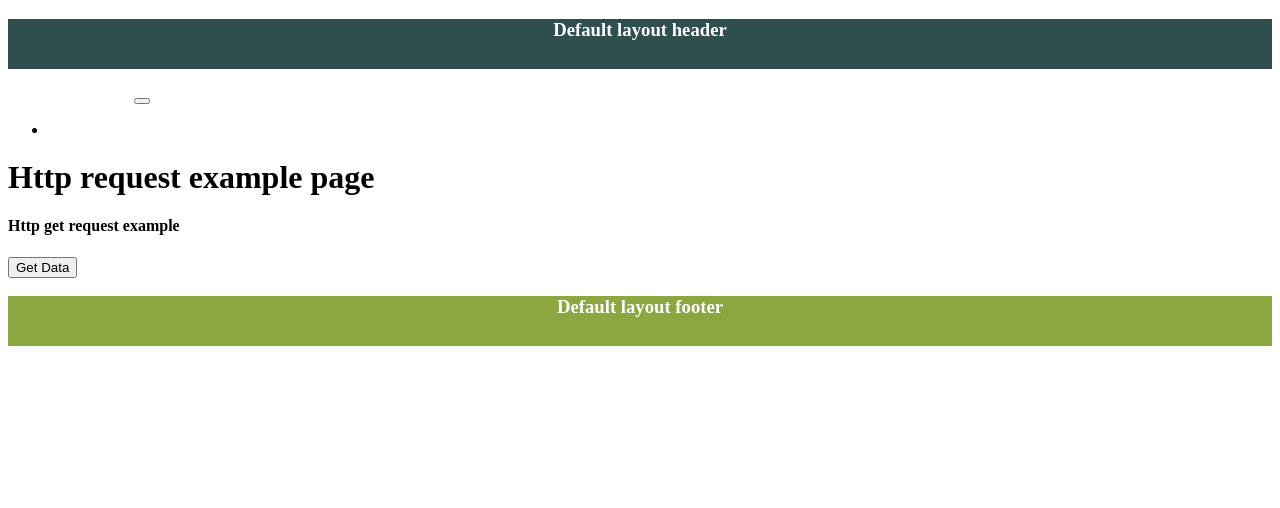
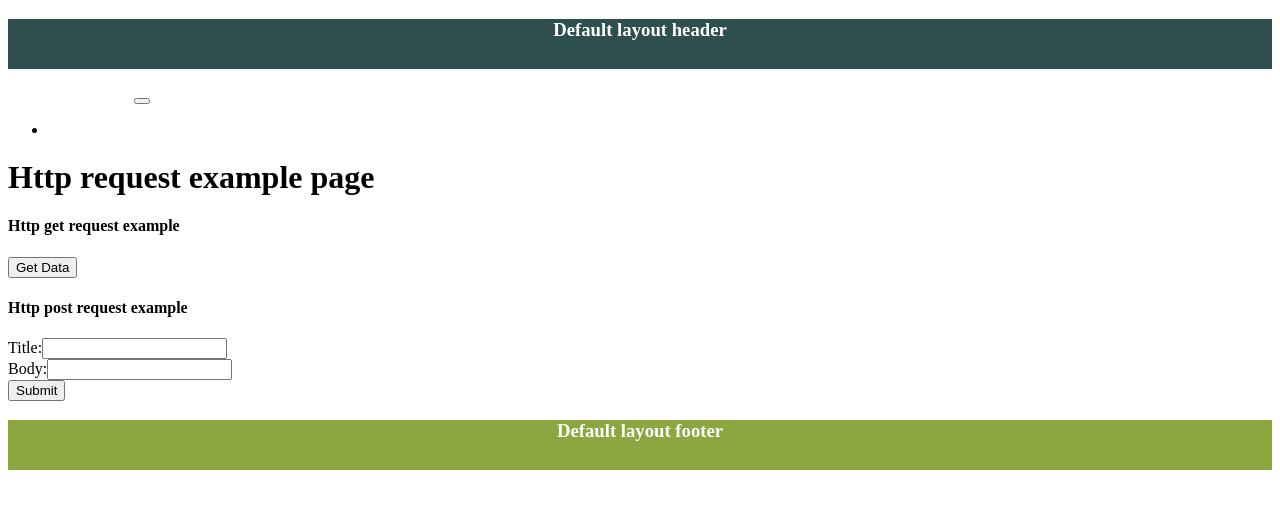
Before and after one commit to mamunurrashid1010/nuxt3-practice, a Nuxt app: page /httpRequest in a window 1280 px wide. Shown: the top 508 px of the page. Built offline with nearby package versions, Linux system fonts and the light colour scheme.

Commit message:
Http request : post request example add

```diff
--- /dev/null
+++ b/components/httpRequest/postRequest.vue
@@ -0,0 +1,46 @@
+<template>
+    <div class="mt-3 mb-3">
+        <h4>Http post request example</h4>
+
+        <form @submit.prevent="store()">
+            <label>Title:</label>
+            <input type="text" v-model="form.title" /><br>
+            <label>Body:</label>
+            <input type="text" v-model="form.body" /><br>
+            <button>Submit</button>
+        </form>
+
+    </div>
+</template>
+
+<script>
+import axios from "axios";
+export default {
+    name:'post-request',
+    data(){
+        return{
+            form:{
+                title:'',
+                body:'',
+                userId: 1,
+
+            },
+        }
+    },
+    methods:{
+        store(){
+            axios.post('https://jsonplaceholder.typicode.com/posts',this.form)
+                .then(req=>{
+                    alert('success');
+                })
+                .catch(e=>{
+                    alert('Error')
+                })
+        }
+    }
+}
+</script>
+
+<style scoped>
+
+</style>
--- a/pages/httpRequest/index.vue
+++ b/pages/httpRequest/index.vue
@@ -5,6 +5,9 @@
 
         <!--  get request component  -->
         <http-request-get-request/>
+
+        <!--  post request component  -->
+        <http-request-post-request/>
     </div>
 </template>
 
```
Also changed, not shown: 1 other file (tests, documents, lock files or other folders).
